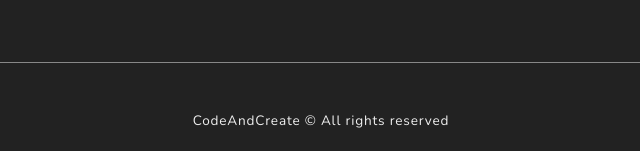
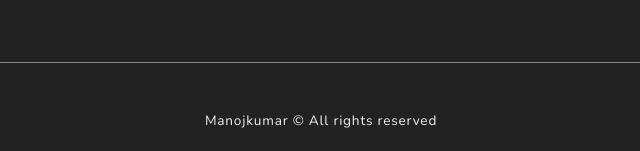
Before and after one commit to Manojblnr/Manojblnr.github.io, a plain HTML site: page foods/index.html in a window 1280 px wide. Shown: the part 2436-2587 px from the top of the page, 319-959 px from the left. Drawn offline with nearby package versions, Linux system fonts and the light colour scheme; files whose address does not match are found by name.

Commit message:
Update index.html

```diff
--- a/foods/index.html
+++ b/foods/index.html
@@ -151,7 +151,7 @@
                     <i class="fas fa-arrow-right"></i>
                 </button>
             </form>
-            <p class="copyright">CodeAndCreate &copy; All rights reserved</p>
+            <p class="copyright">Manojkumar &copy; All rights reserved</p>
         </section>
         <!-- End of Section 4 -->
         </div>
```
